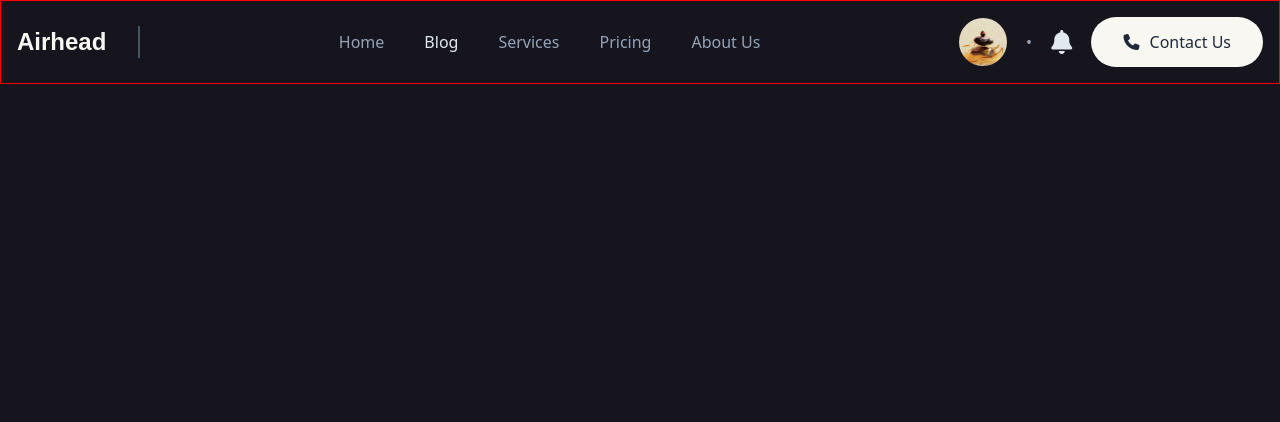
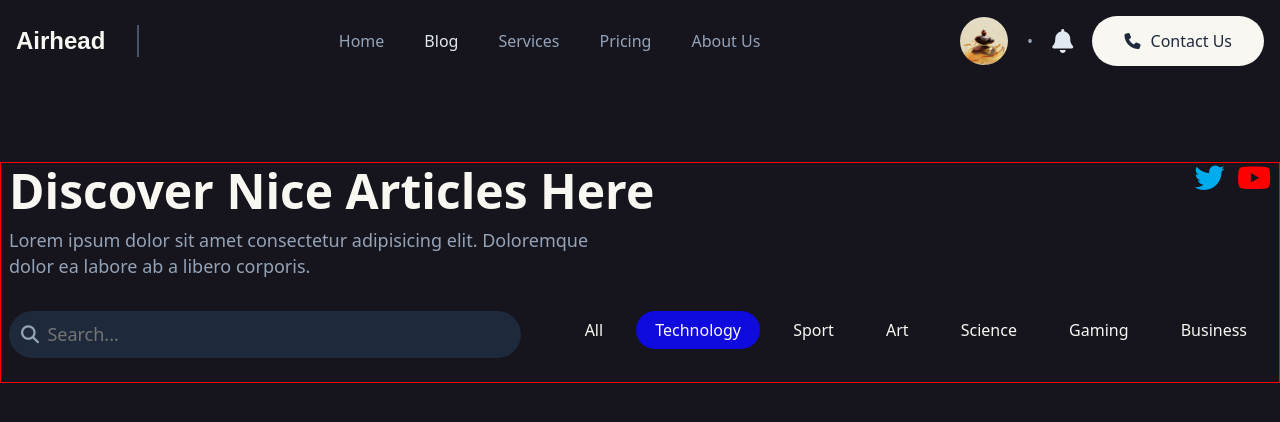
Before and after one commit to amine-boukhris/ai-blog-design, a plain HTML site: page index.html in a window 1280 px wide. Drawn offline with Linux system fonts and the light colour scheme; a web font is replaced by a local one.

Commit message:
responsive hero section

```diff
--- a/index.html
+++ b/index.html
@@ -15,6 +15,7 @@
   <link rel="stylesheet" href="styles/utils.css">
   <link rel="stylesheet" href="styles/modern-normalize.css">
   <link rel="stylesheet" href="styles/components/header.css">
+  <link rel="stylesheet" href="styles/components/hero.css">
 </head>
 
 <body>
@@ -84,7 +85,36 @@
   </div>
 
   <main>
-    <section class="hero"></section>
+    <section class="hero container section">
+      <div class="hero__main">
+        <div class="hero__content">
+          <h1 class="hero__title">Discover Nice Articles Here</h1>
+          <p class="hero__description">Lorem ipsum dolor sit amet consectetur adipisicing elit. Doloremque dolor ea
+            labore ab a libero corporis.</p>
+        </div>
+        <div class="hero__social-media">
+          <i class="fa-brands fa-twitter"></i>
+          <i class="fa-brands fa-youtube"></i>
+        </div>
+      </div>
+      <div class="hero__nav">
+        <div class="hero__search">
+          <input type="text" placeholder="Search...">
+          <button class="hero__search-button">
+            <i class="fa-solid fa-magnifying-glass"></i>
+          </button>
+        </div>
+        <div class="hero__nav-list">
+          <button class="hero__nav-button">All</button>
+          <button class="hero__nav-button active">Technology</button>
+          <button class="hero__nav-button">Sport</button>
+          <button class="hero__nav-button">Art</button>
+          <button class="hero__nav-button">Science</button>
+          <button class="hero__nav-button">Gaming</button>
+          <button class="hero__nav-button">Business</button>
+        </div>
+      </div>
+    </section>
     <section class="featured"></section>
     <section class="articles"></section>
   </main>
@@ -94,6 +124,7 @@
   </footer>
 
   <script src="./src/header.js"></script>
+  <script src="./src/hero.js"></script>
 </body>
 
 </html>
--- /dev/null
+++ b/src/hero.js
@@ -0,0 +1,16 @@
+const buttons = document.querySelectorAll(".hero__nav-button");
+
+buttons.forEach((button) => {
+  button.addEventListener("click", () => {
+    if (button.classList.contains("active")) {
+      return;
+    }
+    document.querySelector(".hero__nav-button.active").classList.remove("active")
+    button.classList.add("active");
+    updateUi(button.textContent);
+  });
+});
+
+function updateUi(topic) {
+  console.log("new page data of " + topic);
+}
--- a/styles/components/header.css
+++ b/styles/components/header.css
@@ -1,5 +1,4 @@
 .header {
-  border: 1px solid red;
   display: flex;
   justify-content: space-between;
   align-items: center;
@@ -167,7 +166,11 @@
 }
 
 /* md */
-/* @media (min-width: 768px) {} */
+@media (min-width: 768px) {
+  .mobile-navigation {
+    width: 40%;
+  }
+}
 
 /* lg */
 @media (min-width: 1024px) {
--- /dev/null
+++ b/styles/components/hero.css
@@ -0,0 +1,174 @@
+.hero {
+  border: 1px solid red;
+}
+
+.hero__main {
+  display: flex;
+  flex-direction: column;
+  margin-bottom: 1rem;
+}
+
+.hero__title {
+  font-size: var(--3xl);
+  color: var(--light);
+  margin-bottom: 0.5rem;
+  text-align: center;
+}
+
+.hero__description {
+  max-width: 60ch;
+  font-size: var(--base);
+  color: var(--slate400);
+  margin-bottom: 1rem;
+  text-align: center;
+}
+
+.hero__social-media {
+  display: flex;
+  gap: 0.5rem;
+  margin: 0 auto;
+}
+
+.hero__social-media i {
+  font-size: var(--2xl);
+  color: var(--light);
+}
+
+.hero__social-media i:first-child {
+  color: #00acee;
+}
+
+.hero__social-media i:last-child {
+  color: #ff0000;
+}
+
+.hero__nav {
+  display: flex;
+  flex-direction: column;
+}
+
+.hero__search input {
+  border-radius: 100px;
+  padding: 0.8rem 1.2rem;
+  padding-left: 2.4rem;
+  outline: none;
+  border: none;
+  background-color: var(--slate800);
+  caret-color: var(--light);
+  color: var(--light);
+  width: 100%;
+}
+
+.hero__search {
+  position: relative;
+  margin-bottom: 1.5rem;
+}
+
+.hero__search-button {
+  position: absolute;
+  left: 12px;
+  top: 48%;
+  transform: translateY(-50%);
+  color: var(--slate400);
+  font-size: var(--lg);
+}
+
+.hero__nav-list {
+  overflow: scroll;
+  white-space: nowrap;
+  scrollbar-width: 0;
+}
+
+/* Hide scrollbar for Chrome, Safari and Opera */
+.hero__nav-list::-webkit-scrollbar {
+  display: none;
+}
+
+/* Hide scrollbar for IE, Edge and Firefox */
+.hero__nav-list {
+  -ms-overflow-style: none; /* IE and Edge */
+  scrollbar-width: none; /* Firefox */
+}
+
+.hero__nav-button {
+  padding: 0.6rem 1.2rem;
+  border-radius: 99px;
+  margin-inline: 0.3rem;
+  font-size: var(--sm);
+}
+
+.hero__nav-button.active {
+  background-color: #0f0ade;
+}
+
+/* xs */
+/* @media (min-width: 475px) {} */
+
+/* sm */
+@media (min-width: 640px) {
+  .hero__title {
+    text-align: left;
+  }
+
+  .hero__description {
+    text-align: left;
+  }
+
+  .hero__social-media {
+    margin: 0;
+  }
+}
+
+/* md */
+@media (min-width: 768px) {
+  .hero__title {
+    font-size: var(--4xl);
+  }
+
+  .hero__main {
+    flex-direction: row;
+    justify-content: space-between;
+  }
+
+  .hero__social-media {
+    gap: 0.8rem;
+  }
+
+  .hero__social-media i {
+    font-size: var(--3xl);
+  }
+
+  .hero__nav-button {
+    font-size: var(--base);
+  }
+}
+
+/* lg */
+@media (min-width: 1024px) {
+  .hero__nav {
+    flex-direction: row;
+    gap: 2.5rem;
+  }
+
+  .hero__search {
+    flex: 1;
+  }
+
+  .hero__search {
+    font-size: var(--lg);
+  }
+}
+
+/* xl */
+@media (min-width: 1280px) {
+  .hero__title {
+    font-size: var(--5xl);
+  }
+
+  .hero__description {
+    font-size: var(--lg);
+  }
+}
+
+/* 2xl */
+/* @media (min-width: 1536px) {} */
--- a/styles/utils.css
+++ b/styles/utils.css
@@ -27,7 +27,7 @@
 }
 
 .section {
-  margin-top: 5rem;
+  margin-top: 3rem;
 }
 
 .vertical-seperate {
@@ -63,7 +63,7 @@
   }
 
   .section {
-    margin-top: 10rem;
+    margin-top: 5rem;
   }
 }
 
```
